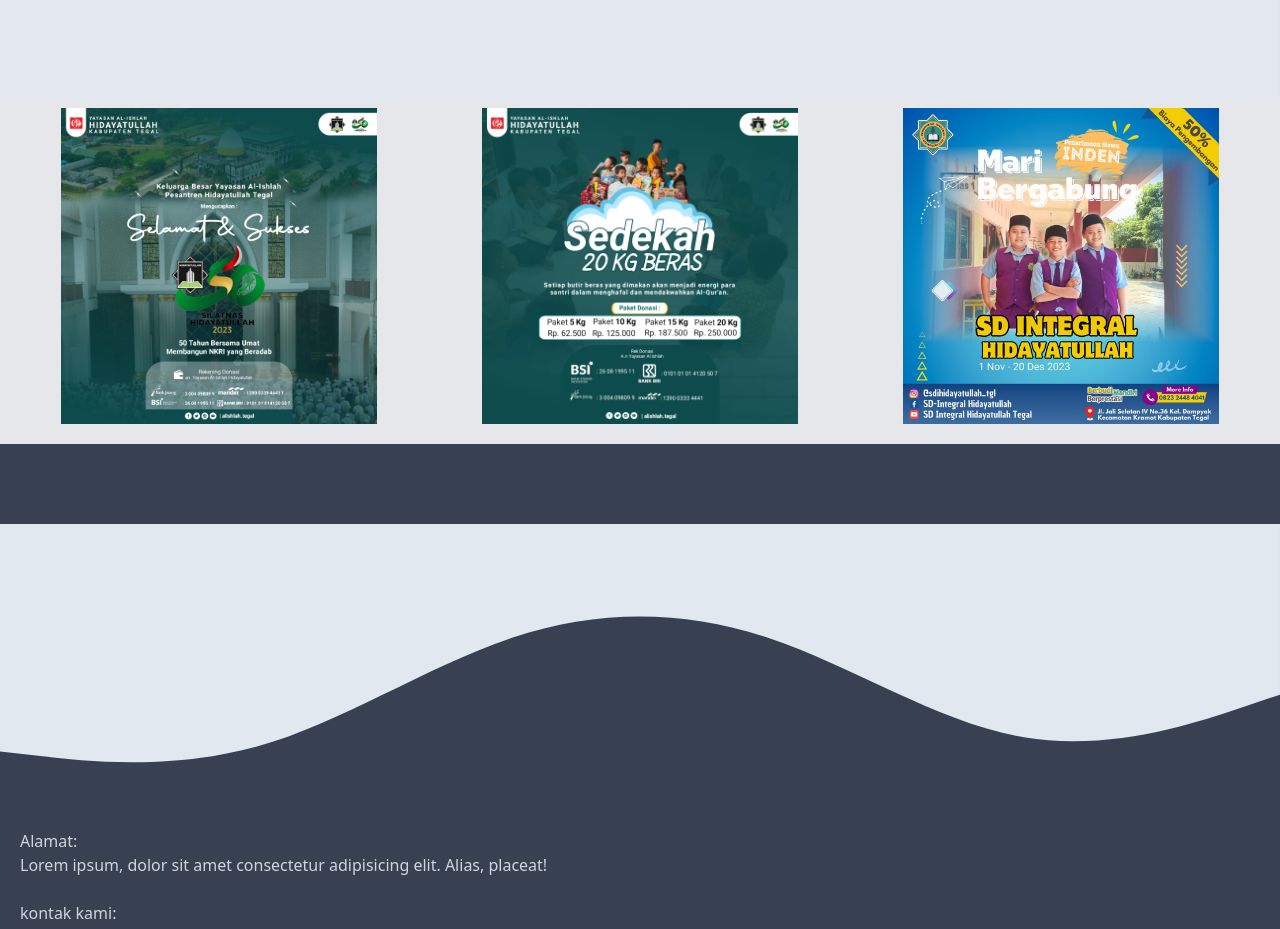
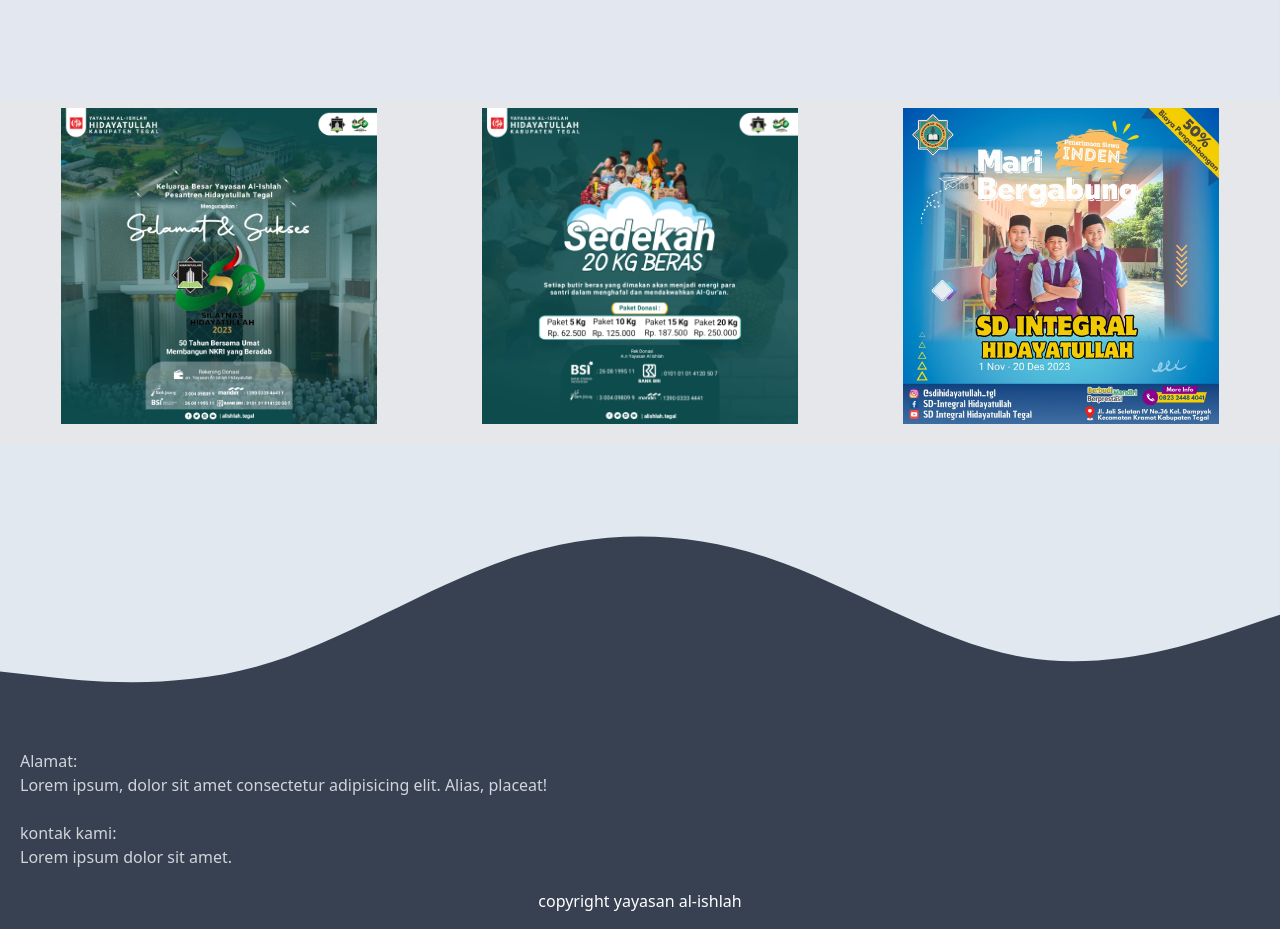
Before and after one commit to Masagusrifai08/alishlah.github.io, a plain HTML site: page index.html in a window 1280 px wide. Shown: the part 1784-2713 px from the top of the page. Drawn offline with nearby package versions, Linux system fonts and the light colour scheme.

Commit message:
index.html

```diff
--- a/index.html
+++ b/index.html
@@ -49,13 +49,14 @@
         </div>
     </div>
 <svg xmlns="http://www.w3.org/2000/svg" viewBox="0 0 1440 320"><path fill="#e3e8f0" fill-opacity="1" d="M0,32L40,42.7C80,53,160,75,240,101.3C320,128,400,160,480,181.3C560,203,640,213,720,197.3C800,181,880,139,960,144C1040,149,1120,203,1200,192C1280,181,1360,107,1400,69.3L1440,32L1440,320L1400,320C1360,320,1280,320,1200,320C1120,320,1040,320,960,320C880,320,800,320,720,320C640,320,560,320,480,320C400,320,320,320,240,320C160,320,80,320,40,320L0,320Z"></path></svg>
-
-    <div class="konten bg-gray-200 flex flex-col sm:flex-row justify-around w-screen h-3/4 sm:h-1/2 p-2 mb-20">
+    <div class="svg">
+      <div class="konten bg-gray-200 flex flex-col sm:flex-row justify-around w-screen h-3/4 sm:h-1/2 p-2">
         <img src="gmb/3.jpeg" alt="" class="w-screen sm:w-1/4 mb-3 h-1/2">
         <img src="gmb/4.jpeg" alt="" class="w-screen sm:w-1/4 mb-3 h-1/2">
         <img src="gmb/6.jpeg" alt="" class="w-screen sm:w-1/4 mb-3 h-1/2">
+      </div>
+        <svg xmlns="http://www.w3.org/2000/svg" viewBox="0 0 1440 320"><path fill="#e2e8f0" fill-opacity="1" d="M0,256L48,261.3C96,267,192,277,288,250.7C384,224,480,160,576,128C672,96,768,96,864,128C960,160,1056,224,1152,240C1248,256,1344,224,1392,208L1440,192L1440,0L1392,0C1344,0,1248,0,1152,0C1056,0,960,0,864,0C768,0,672,0,576,0C480,0,384,0,288,0C192,0,96,0,48,0L0,0Z"></path></svg>
     </div>
-<svg xmlns="http://www.w3.org/2000/svg" viewBox="0 0 1440 320"><path fill="#e2e8f0" fill-opacity="1" d="M0,256L48,261.3C96,267,192,277,288,250.7C384,224,480,160,576,128C672,96,768,96,864,128C960,160,1056,224,1152,240C1248,256,1344,224,1392,208L1440,192L1440,0L1392,0C1344,0,1248,0,1152,0C1056,0,960,0,864,0C768,0,672,0,576,0C480,0,384,0,288,0C192,0,96,0,48,0L0,0Z"></path></svg>
 
     <div class="footerhead w-screen h-3/4">
         <div class="kontak w-screen h-3/4 flex items-center p-5 mb-30">
```
